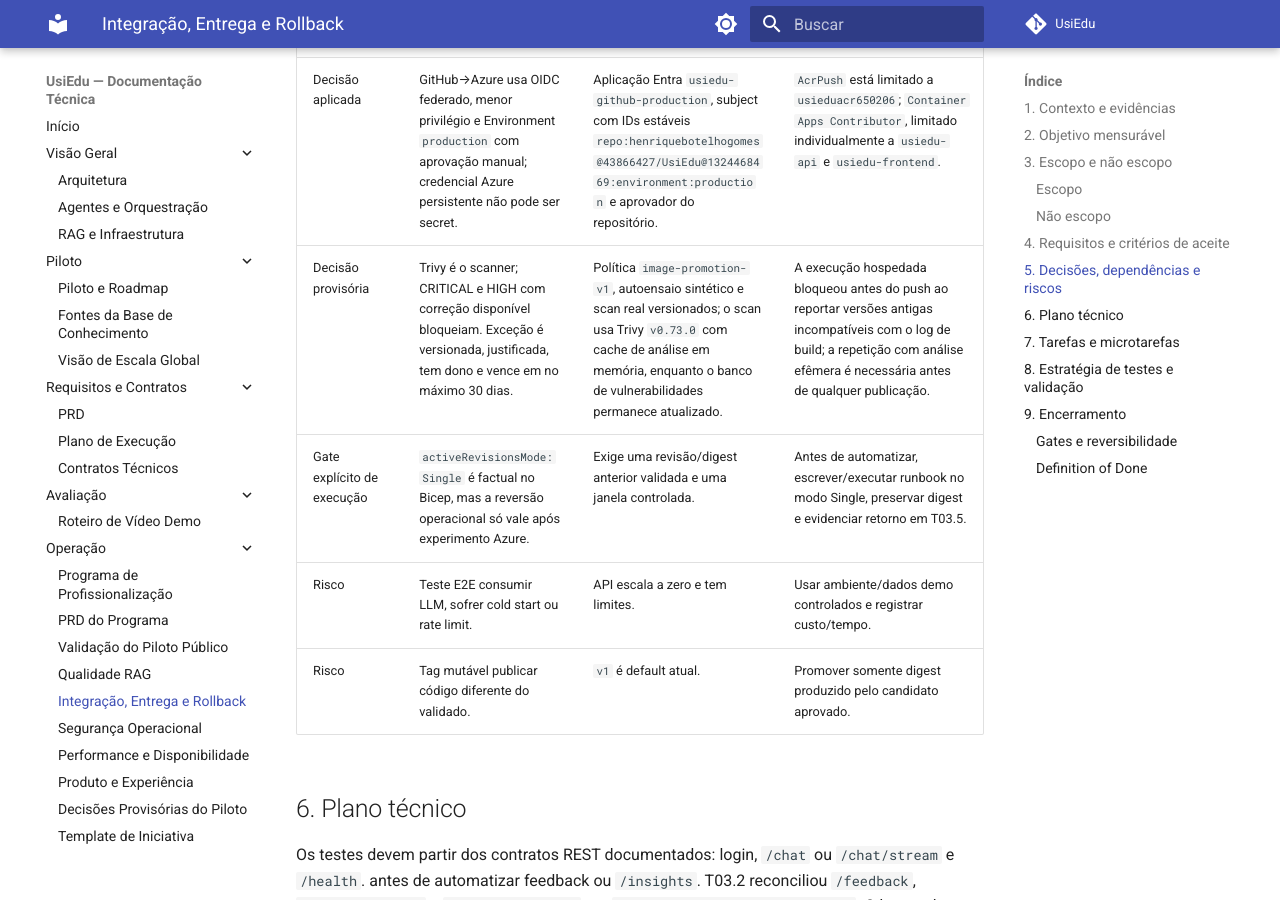
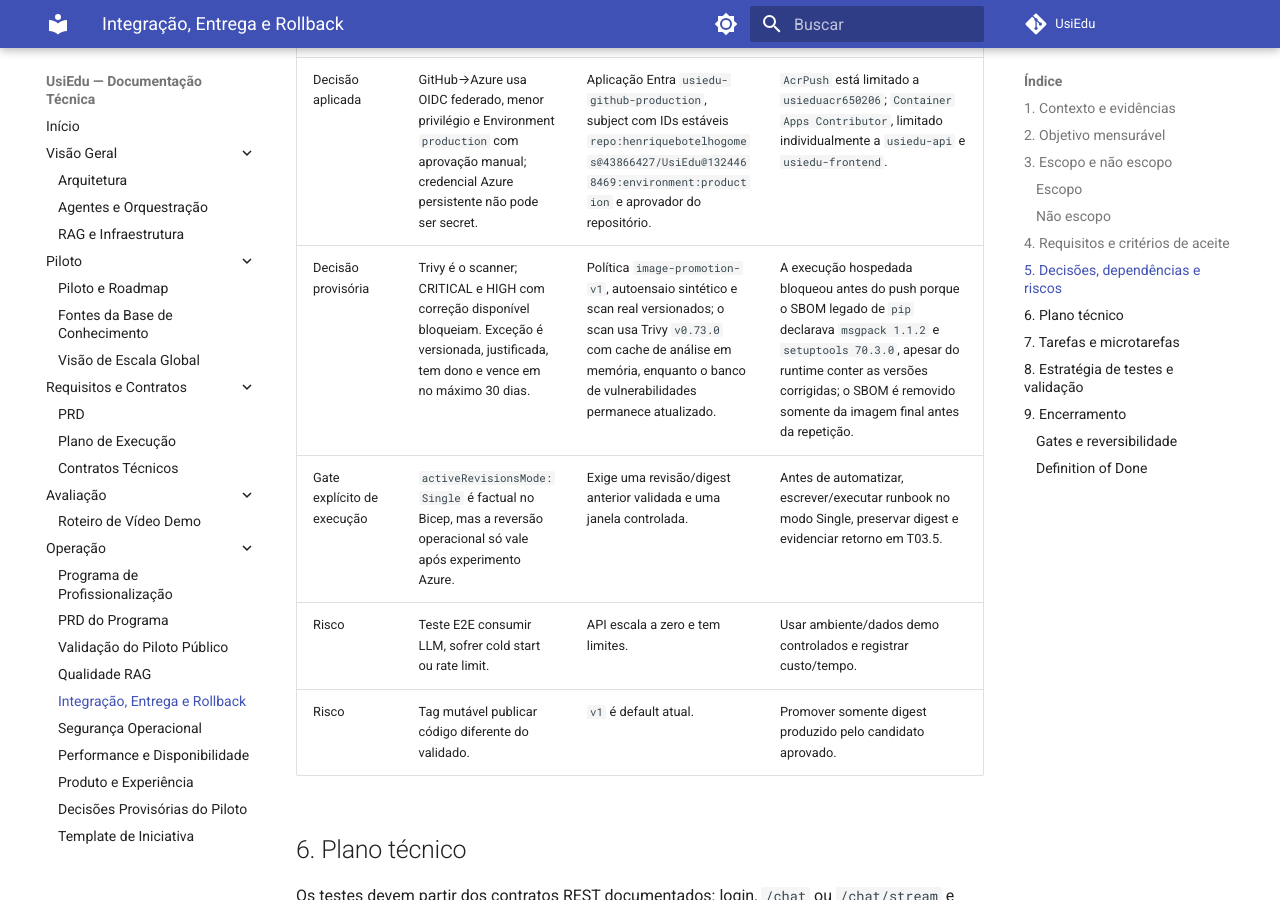
Before and after one commit to henriquebotelhogomes/UsiEdu, an MkDocs documentation site: the page built from docs/profissionalizacao/03-integracao-entrega-rollback.md, in a window 1280 px wide and 900 px high, scrolled down 2677 px. Built offline with MkDocs 1.6.1 and Material for MkDocs 9.7.7, drawn with Linux system fonts in a browser that asks for light colours; comment, search, counter and statistics services are not loaded; some of the changed text lies outside the part shown.

Commit message:
fix(api): remover sbom legado do pip
Co-authored-by: Copilot App <223556219+Copilot@users.noreply.github.com>

```diff
--- a/docs/profissionalizacao/03-integracao-entrega-rollback.md
+++ b/docs/profissionalizacao/03-integracao-entrega-rollback.md
@@ -69,7 +69,7 @@ bloqueou a promoção antes do push e o experimento de rollback permanece penden
 | Decisão tomada | Azure Container Apps, ACR e Bicep são a base vigente. | `infra/azure/`. | Reutilizar sem alterar topologia nesta iniciativa. |
 | Decisão tomada | API e Qdrant permanecem internos; frontend é a origem pública. | `main.bicep` e P0. | E2E deve usar a origem pública, não expor API. |
 | Decisão aplicada | GitHub→Azure usa OIDC federado, menor privilégio e Environment `production` com aprovação manual; credencial Azure persistente não pode ser secret. | Aplicação Entra `usiedu-github-production`, subject com IDs estáveis `repo:henriquebotelhogomes@43866427/UsiEdu@1324468469:environment:production` e aprovador do repositório. | `AcrPush` está limitado a `usieduacr650206`; `Container Apps Contributor`, limitado individualmente a `usiedu-api` e `usiedu-frontend`. |
-| Decisão provisória | Trivy é o scanner; CRITICAL e HIGH com correção disponível bloqueiam. Exceção é versionada, justificada, tem dono e vence em no máximo 30 dias. | Política `image-promotion-v1`, autoensaio sintético e scan real versionados; o scan usa Trivy `v0.73.0` com cache de análise em memória, enquanto o banco de vulnerabilidades permanece atualizado. | A execução hospedada bloqueou antes do push ao reportar versões antigas incompatíveis com o log de build; a repetição com análise efêmera é necessária antes de qualquer publicação. |
+| Decisão provisória | Trivy é o scanner; CRITICAL e HIGH com correção disponível bloqueiam. Exceção é versionada, justificada, tem dono e vence em no máximo 30 dias. | Política `image-promotion-v1`, autoensaio sintético e scan real versionados; o scan usa Trivy `v0.73.0` com cache de análise em memória, enquanto o banco de vulnerabilidades permanece atualizado. | A execução hospedada bloqueou antes do push porque o SBOM legado de `pip` declarava `msgpack 1.1.2` e `setuptools 70.3.0`, apesar do runtime conter as versões corrigidas; o SBOM é removido somente da imagem final antes da repetição. |
 | Gate explícito de execução | `activeRevisionsMode: Single` é factual no Bicep, mas a reversão operacional só vale após experimento Azure. | Exige uma revisão/digest anterior validada e uma janela controlada. | Antes de automatizar, escrever/executar runbook no modo Single, preservar digest e evidenciar retorno em T03.5. |
 | Risco | Teste E2E consumir LLM, sofrer cold start ou rate limit. | API escala a zero e tem limites. | Usar ambiente/dados demo controlados e registrar custo/tempo. |
 | Risco | Tag mutável publicar código diferente do validado. | `v1` é default atual. | Promover somente digest produzido pelo candidato aprovado. |
@@ -114,7 +114,7 @@ de `/health` e do fluxo autenticado e registrar resultado.
 - [~] **T03.4 — Criar pipeline de promoção**
   - [x] Configurar identidade OIDC federada de menor privilégio, tags por commit/digest e Environment `production`. *(O contrato versionado usa apenas variáveis e `id-token: write`; a proteção disponível no repositório foi aplicada sem segredo persistente.)*
   - [~] Teste: contrato local garante execução manual em `main`, gate `production`, scan e política antes do push, com cache de análise em memória para cada candidato.
-  - [~] Evidência: a execução hospedada bloqueou a promoção antes do push; o build registrou `msgpack 1.2.1` e `setuptools 84.0.0`, enquanto o relatório Trivy listou versões antigas. A nova execução usa Trivy `v0.73.0` e análise efêmera para confirmar o relatório da imagem recém-construída.
+  - [~] Evidência: a execução hospedada bloqueou a promoção antes do push; o build registrou `msgpack 1.2.1` e `setuptools 84.0.0`, enquanto o relatório Trivy listou versões antigas do SBOM incorporado em `pip/_vendor/bom.cdx.json`. A nova execução remove apenas esse SBOM obsoleto da imagem final e usa Trivy `v0.73.0` com análise efêmera.
   - [x] Commit: `ci(entrega): automatizar promocao azure`.
 - [ ] **T03.5 — Exercitar rollback**
   - [ ] Escrever e executar runbook com revisão/digest anterior conhecido.
```
Also changed, not shown: 2 other files.
